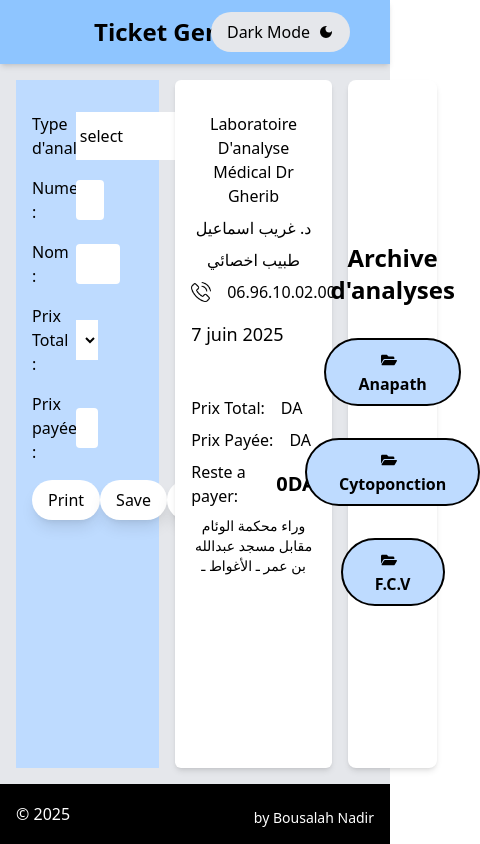
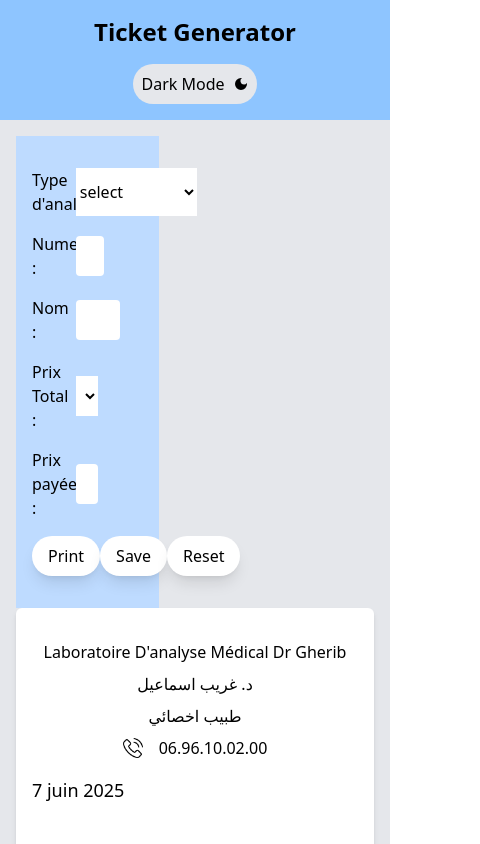
Before and after one commit to Medido1/office_ticket_generator, a React (Vite) app: page / in a window 390 px wide. Shown: the top 844 px of the page, 480 px wide, since content can reach past the window. Built offline with nearby package versions, Linux system fonts and the light colour scheme.

Commit message:
Add responsive design to header

```diff
--- a/src/components/Header.jsx
+++ b/src/components/Header.jsx
@@ -6,15 +6,17 @@ import { useContext } from "react";
 function Header() {
   const {darkMode, toggleDarkMode} = useContext(GlobalContext)
   return (
-    <header className={`relative p-4 flex justify-center items-center w-full shadow-md
-      ${darkMode ? "bg-black" : "bg-blue-300"}`}>
-      <h1 className={`text-2xl font-bold ${darkMode ? "text-white" : "text-black"}`}>
+    <header className={`${darkMode ? "bg-black" : "bg-blue-300"}
+      p-4 flex flex-col  items-center gap-4 relative `}>
+      <h1 className={`text-2xl font-bold ${darkMode ? "text-white" : "text-black"}
+        `}>
         Ticket Generator
       </h1>
       <button
         onClick={toggleDarkMode}
-        className={`absolute right-10 cursor-pointer flex items-center gap-2
-          px-4 rounded-full hover:bg-gray-400 ${darkMode ? "bg-white" : "bg-gray-200"}`}>
+        className={`md:absolute right-10 cursor-pointer flex items-center gap-2
+           rounded-full hover:bg-gray-400 ${darkMode ? "bg-white" : "bg-gray-200"}
+          sm:relative px-2`}>
         <p className={`text-black`}>
           {darkMode ? "Light Mode" : "Dark Mode"}
         </p>
--- a/src/components/Main.jsx
+++ b/src/components/Main.jsx
@@ -22,7 +22,8 @@ function Main() {
   const {type, number, name, totalPrice, payedSum} = state;
 
   return (
-    <main className={`${darkMode ? "bg-gray-400" : "bg-gray-200"} p-4 flex gap-4 flex-grow`}>
+    <main className={`${darkMode ? "bg-gray-400" : "bg-gray-200"} p-4  gap-4 flex-grow
+      sm:flex sm:flex-col`}>
       <Form
         changeType = {changeType}
         setNumber = {setNumber}
```
